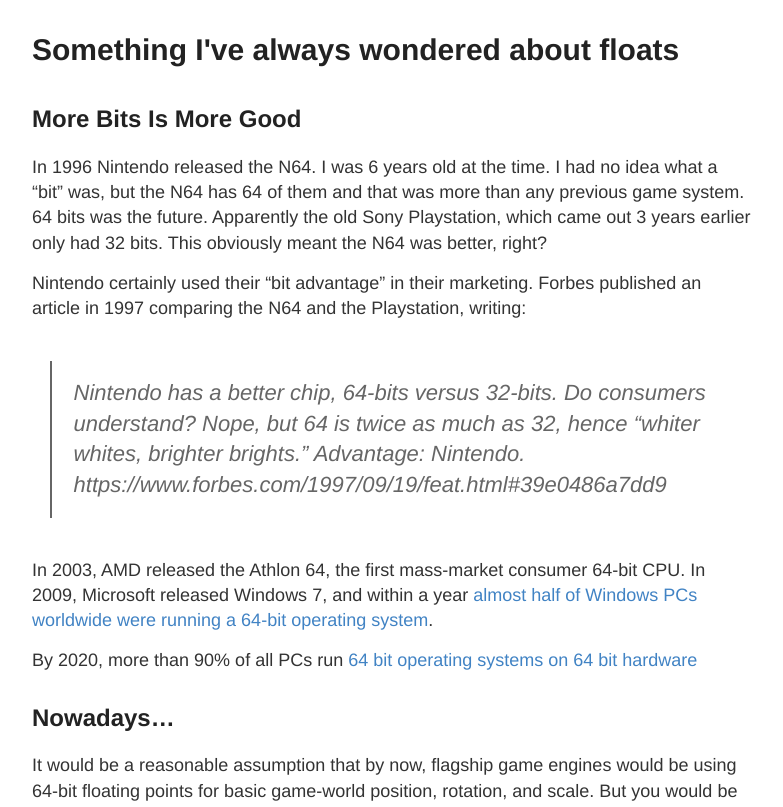
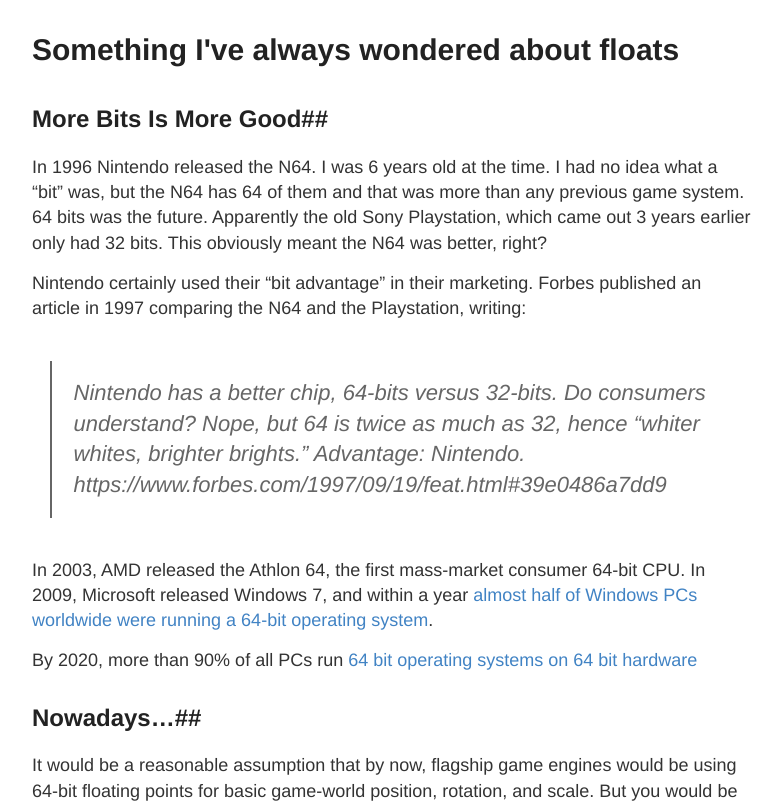
Before and after one commit to jschiff/jschiff.github.io, a Jekyll site: the page built from _posts/2020-7-5-Something-About-Floats.md, in a window 1280 px wide and 1400 px high. Shown: the part 180-987 px from the top of the window, without its empty margins (248-1031 px from the left). Built offline with Jekyll 4.4.1, drawn with Linux system fonts in a browser that asks for light colours; some of the changed text lies outside the part shown.

Commit message:
Try weird double header thing

```diff
--- a/_posts/2020-7-5-Something-About-Floats.md
+++ b/_posts/2020-7-5-Something-About-Floats.md
@@ -3,7 +3,7 @@
 title: Something I've always wondered about floats
 ---
 
-## More Bits Is More Good
+## More Bits Is More Good##
 
 In 1996 Nintendo released the N64. I was 6 years old at the time. I had no idea what a "bit" was, but the N64 has 64 of them and that was more than any previous game system. 64 bits was the future. Apparently the old Sony Playstation, which came out 3 years earlier only had 32 bits. This obviously meant the N64 was better, right?
 
@@ -16,7 +16,7 @@
 
 By 2020, more than 90% of all PCs run [64 bit operating systems on 64 bit hardware](https://techtalk.pcmatic.com/64-bit-operating-systems/)
 
-## Nowadays...
+## Nowadays...##
 
 It would be a reasonable assumption that by now, flagship game engines would be using 64-bit floating points for basic game-world position, rotation, and scale. But you would be wrong!
 
@@ -46,7 +46,7 @@
 
 I've spent a lot of time with Unity over the past couple of years, and I always particularly wondered what this means for a property like Unity's [Time.time](https://docs.unity3d.com/ScriptReference/Time-time.html). It's a 32-bit value that represents the time elapsed since the start of the game. Given the above information, we know that 3/4 of the precision of this value are thrown out after the first second of the game. How quickly does this number become completely useless?
 
-## The Experiment
+## The Experiment##
 
 I set out to find out. I know the answers to these questions can be answered by examining the [IEEE-754](https://en.wikipedia.org/wiki/IEEE_754) and doing some math. But first of all, I'm not that smart, and second, I'd rather get my hands dirty.
 
@@ -212,7 +212,7 @@
 
 Why is it not exactly twice as large as the range from [1, 2]? Well remember, the actual ranges covered are powers of two. [2, 4) all have the same number of values, as do [4, 8). So in reality, the range [0, 1) contains many different powers of two that are less than 1. [.5, 1) is one such range, as is [.25, .5). I will leave breaking this range down to smaller powers of two as an exercise for the reader.
 
-## So what does this all mean?
+## So what does this all mean?##
 
 In general? Not a lot, as long as you keep the action of your game within reasonable bounds, such as [-1000, 1000] you still get pretty decent precision. Roughly 1000 subdivisions per unit. This is probably good enough for most games. Consider that the typical high-end monitor on the market today has about 4k resolution per line. At coordinates about 1000 away from the origin, there are still about 1000 subdivisions of each whole number. So let's say you have a game object around that area in the world, and a camera which is viewing exactly one game unit. Then a user with a 4K monitor may notice an object being misplaced by about +/- 2 pixels in that situation. That's an extremely unusual situation.
 
```
